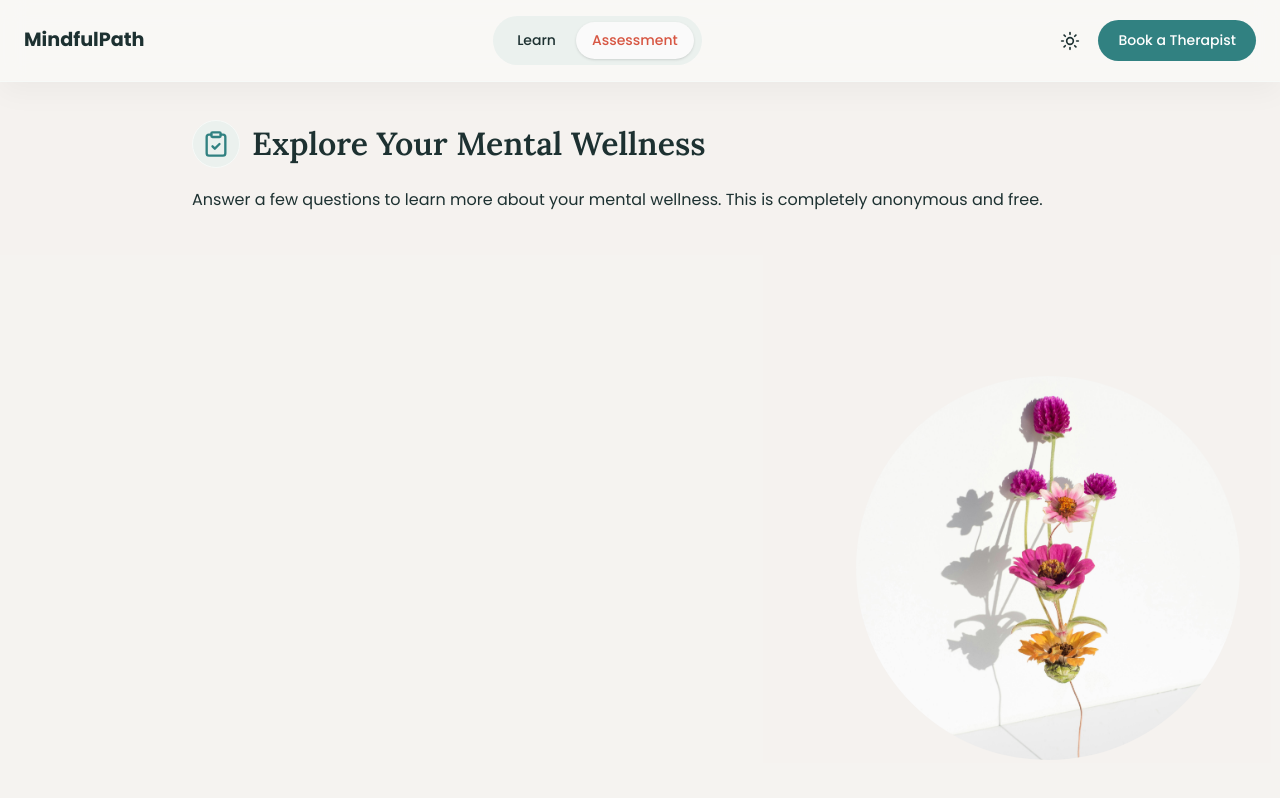
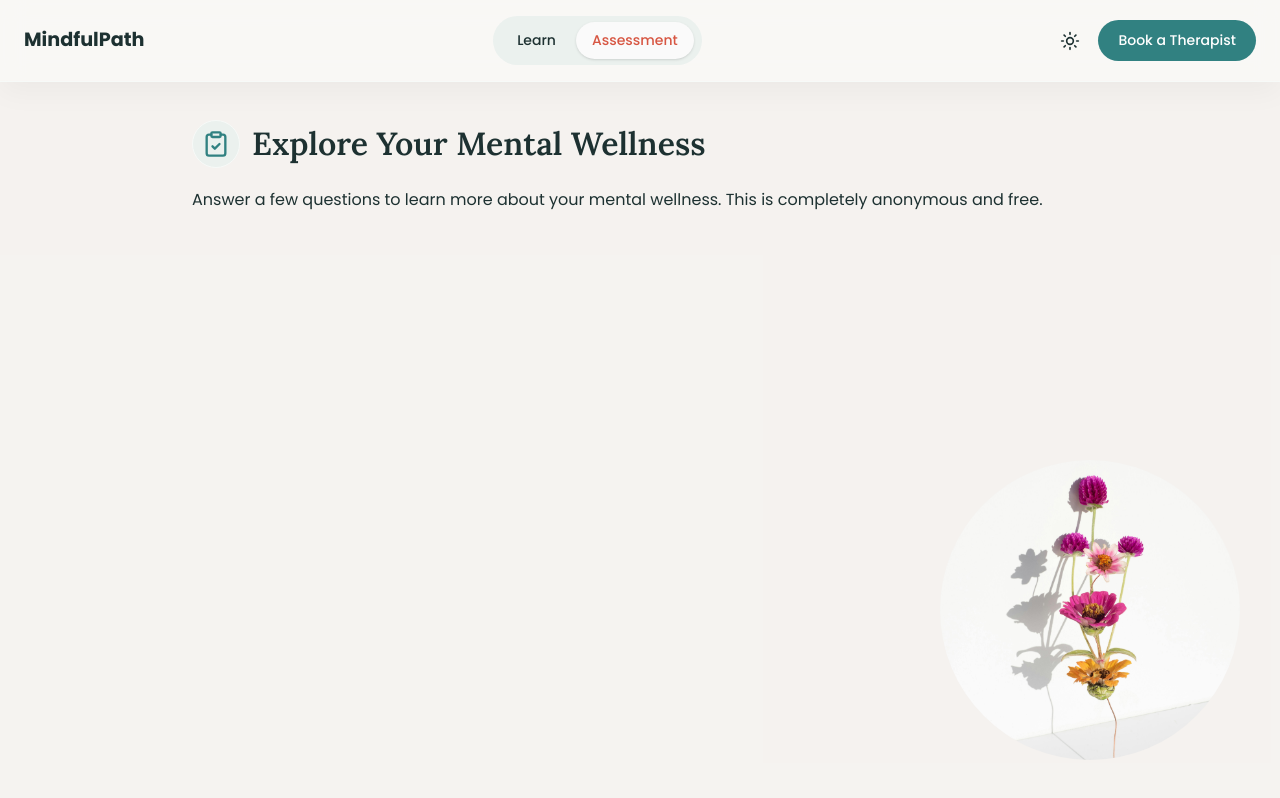
Before and after one commit to TNguyen20194/project-haven-react, a React (Vite) app: page /assessment in a window 1280 px wide. Built offline with nearby package versions, Linux system fonts and the light colour scheme.

Commit message:
Update image icon size

```diff
--- a/src/pages/assessment/sections/Questionnair.tsx
+++ b/src/pages/assessment/sections/Questionnair.tsx
@@ -28,7 +28,7 @@ const Questionnaire = () => {
 
         {/* Questionnaire */}
 
-      <div className="absolute bottom-10 right-10 aspect-square w-full max-w-sm">
+      <div className="absolute bottom-10 right-10 aspect-square w-full max-w-[300px]">
         <img
           src={flower3}
           alt="Explore Your Mental Wellness"
```
